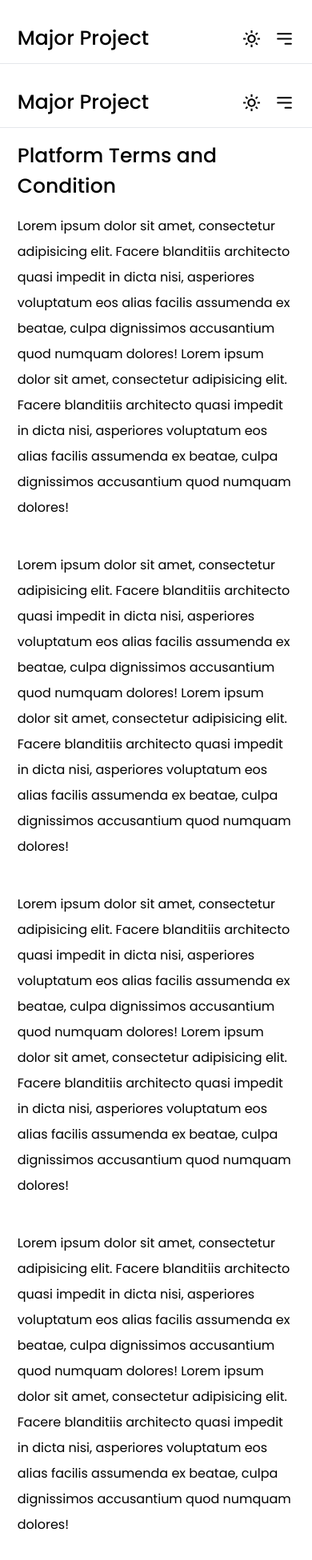
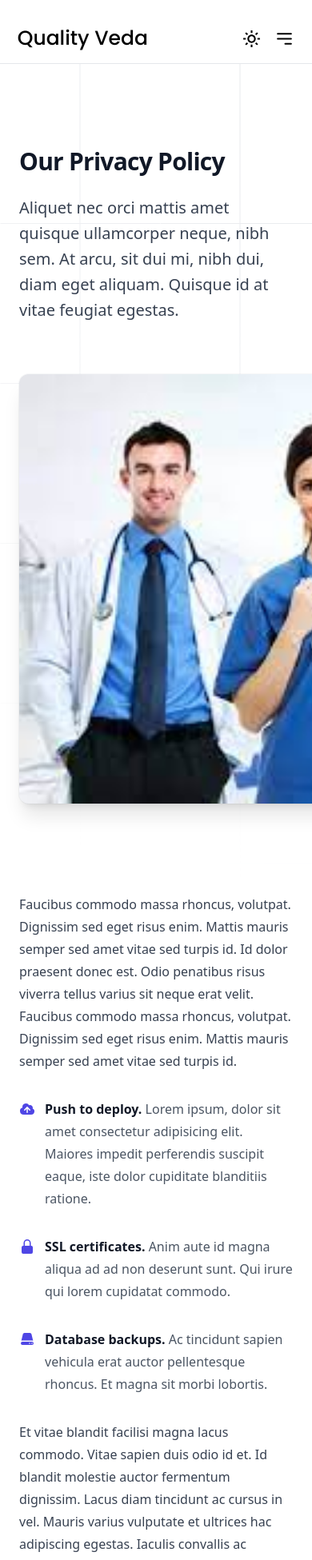
Before and after one commit to adityatyagi-av/qualityveda, a Next.js app: page /policy in a window 390 px wide. Shown: the top 1951 px of the page at 80% size. Built offline with nearby package versions, Linux system fonts and the light colour scheme; no server answers.

Commit message:
Addded more pages

```diff
--- a/app/components/Course/CourseContent.tsx
+++ b/app/components/Course/CourseContent.tsx
@@ -3,7 +3,7 @@ import React, { useState } from "react";
 import Loader from "../Loader/Loader";
 import Heading from "@/app/utils/Heading";
 import CourseContentMedia from "./CourseContentMedia";
-import Header from "../Header";
+
 import CourseContentList from "./CourseContentList";
 
 type Props = {
@@ -13,8 +13,7 @@ type Props = {
 
 const CourseContent = ({ id,user }: Props) => {
   const { data: contentData, isLoading,refetch } = useGetCourseContentQuery(id,{refetchOnMountOrArgChange:true});
-  const [open, setOpen] = useState(false);
-  const [route, setRoute] = useState('Login')
+
   const data = contentData?.content;
 
   const [activeVideo, setActiveVideo] = useState(0);
@@ -25,7 +24,7 @@ const CourseContent = ({ id,user }: Props) => {
         <Loader />
       ) : (
         <>
-          <Header activeItem={1} open={open} setOpen={setOpen} route={route} setRoute={setRoute} />
+
           <div className="w-full grid 800px:grid-cols-10">
             <Heading
               title={data[activeVideo]?.title}
--- a/app/components/Header.tsx
+++ b/app/components/Header.tsx
@@ -100,7 +100,7 @@ const Header: FC<Props> = ({ activeItem, setOpen, route, open, setRoute }) => {
                 href={"/"}
                 className={`text-[25px] font-Poppins font-[500] text-black dark:text-white`}
               >
-                Major Project
+                Quality Veda
               </Link>
             </div>
             <div className="flex items-center">
--- a/app/course/[id]/page.tsx
+++ b/app/course/[id]/page.tsx
@@ -1,5 +1,4 @@
 'use client'
-import React from "react";
 import CourseDetailsPage from "../../components/Course/CourseDetailsPage";
 
 
--- a/app/courses/page.tsx
+++ b/app/courses/page.tsx
@@ -2,13 +2,12 @@
 import { useGetUsersAllCoursesQuery } from "@/redux/features/courses/coursesApi";
 import { useGetHeroDataQuery } from "@/redux/features/layout/layoutApi";
 import { useSearchParams } from "next/navigation";
-import React, { useEffect, useState } from "react";
+import { useEffect, useState } from "react";
 import Loader from "../components/Loader/Loader";
-import Header from "../components/Header";
 import Heading from "../utils/Heading";
 import { styles } from "../styles/style";
 import CourseCard from "../components/Course/CourseCard";
-import Footer from "../components/Footer";
+
 
 type Props = {};
 
@@ -17,8 +16,7 @@ const Page = (props: Props) => {
   const search = searchParams?.get("title");
   const { data, isLoading } = useGetUsersAllCoursesQuery(undefined, {});
   const { data: categoriesData } = useGetHeroDataQuery("Categories", {});
-  const [route, setRoute] = useState("Login");
-  const [open, setOpen] = useState(false);
+
   const [courses, setcourses] = useState([]);
   const [category, setCategory] = useState("All");
 
@@ -48,13 +46,7 @@ const Page = (props: Props) => {
         <Loader />
       ) : (
         <>
-          <Header
-            route={route}
-            setRoute={setRoute}
-            open={open}
-            setOpen={setOpen}
-            activeItem={1}
-          />
+
           <div className="w-[95%] 800px:w-[85%] m-auto min-h-[70vh]">
             <Heading
               title={"All courses - Elearning"}
@@ -105,7 +97,7 @@ const Page = (props: Props) => {
                 ))}
             </div>
           </div>
-          <Footer />
+
         </>
       )}
     </div>
--- a/app/policy/Policy.tsx
+++ b/app/policy/Policy.tsx
@@ -1,79 +1,69 @@
-import React from "react";
-import { styles } from "../styles/style";
+import React from 'react'
 
-type Props = {};
+type Props = {}
 
 const Policy = (props: Props) => {
   return (
-    <div>
-      <div className={"w-[95%] 800px:w-[92%] m-auto py-2 text-black dark:text-white px-3"}>
-        <h1 className={`${styles.title} !text-start pt-2`}>
-          Platform Terms and Condition
-        </h1>
-      <ul style={{ listStyle: "unset", marginLeft: "15px" }}>
-      <p className="py-2 ml-[-15px] text-[16px] font-Poppins leading-8 whitespace-pre-line">
-          Lorem ipsum dolor sit amet, consectetur adipisicing elit. Facere
-          blanditiis architecto quasi impedit in dicta nisi, asperiores
-          voluptatum eos alias facilis assumenda ex beatae, culpa dignissimos
-          accusantium quod numquam dolores! Lorem ipsum dolor sit amet, consectetur adipisicing elit. Facere
-          blanditiis architecto quasi impedit in dicta nisi, asperiores
-          voluptatum eos alias facilis assumenda ex beatae, culpa dignissimos
-          accusantium quod numquam dolores!
-        </p>
-        <br />
-        <p className="py-2 ml-[-15px] text-[16px] font-Poppins leading-8 whitespace-pre-line">
-        Lorem ipsum dolor sit amet, consectetur adipisicing elit. Facere
-          blanditiis architecto quasi impedit in dicta nisi, asperiores
-          voluptatum eos alias facilis assumenda ex beatae, culpa dignissimos
-          accusantium quod numquam dolores! Lorem ipsum dolor sit amet, consectetur adipisicing elit. Facere
-          blanditiis architecto quasi impedit in dicta nisi, asperiores
-          voluptatum eos alias facilis assumenda ex beatae, culpa dignissimos
-          accusantium quod numquam dolores!
-        </p>
-        <br />
-        <p className="py-2 ml-[-15px] text-[16px] font-Poppins leading-8 whitespace-pre-line">
-        Lorem ipsum dolor sit amet, consectetur adipisicing elit. Facere
-          blanditiis architecto quasi impedit in dicta nisi, asperiores
-          voluptatum eos alias facilis assumenda ex beatae, culpa dignissimos
-          accusantium quod numquam dolores! Lorem ipsum dolor sit amet, consectetur adipisicing elit. Facere
-          blanditiis architecto quasi impedit in dicta nisi, asperiores
-          voluptatum eos alias facilis assumenda ex beatae, culpa dignissimos
-          accusantium quod numquam dolores!
-        </p>
-        <br />
-        <p className="py-2 ml-[-15px] text-[16px] font-Poppins leading-8 whitespace-pre-line">
-        Lorem ipsum dolor sit amet, consectetur adipisicing elit. Facere
-          blanditiis architecto quasi impedit in dicta nisi, asperiores
-          voluptatum eos alias facilis assumenda ex beatae, culpa dignissimos
-          accusantium quod numquam dolores! Lorem ipsum dolor sit amet, consectetur adipisicing elit. Facere
-          blanditiis architecto quasi impedit in dicta nisi, asperiores
-          voluptatum eos alias facilis assumenda ex beatae, culpa dignissimos
-          accusantium quod numquam dolores!
-        </p>
-        <br />
-        <p className="py-2 ml-[-15px] text-[16px] font-Poppins leading-8 whitespace-pre-line">
-        Lorem ipsum dolor sit amet, consectetur adipisicing elit. Facere
-          blanditiis architecto quasi impedit in dicta nisi, asperiores
-          voluptatum eos alias facilis assumenda ex beatae, culpa dignissimos
-          accusantium quod numquam dolores! Lorem ipsum dolor sit amet, consectetur adipisicing elit. Facere
-          blanditiis architecto quasi impedit in dicta nisi, asperiores
-          voluptatum eos alias facilis assumenda ex beatae, culpa dignissimos
-          accusantium quod numquam dolores!
-        </p>
-        <br />
-        <p className="py-2 ml-[-15px] text-[16px] font-Poppins leading-8 whitespace-pre-line">
-        Lorem ipsum dolor sit amet, consectetur adipisicing elit. Facere
-          blanditiis architecto quasi impedit in dicta nisi, asperiores
-          voluptatum eos alias facilis assumenda ex beatae, culpa dignissimos
-          accusantium quod numquam dolores! Lorem ipsum dolor sit amet, consectetur adipisicing elit. Facere
-          blanditiis architecto quasi impedit in dicta nisi, asperiores
-          voluptatum eos alias facilis assumenda ex beatae, culpa dignissimos
-          accusantium quod numquam dolores!
-        </p>
-      </ul>
+    <div className="relative isolate overflow-hidden dark:bg-hsl-custom bg-white px-6 py-24 sm:py-32 lg:overflow-visible lg:px-0">
+  <div className="absolute inset-0 -z-10 overflow-hidden">
+    <svg className="absolute left-[max(50%,25rem)] top-0 h-[64rem] w-[128rem] -translate-x-1/2 dark:stroke-gray-700 stroke-gray-200 [mask-image:radial-gradient(64rem_64rem_at_top,white,transparent)]" aria-hidden="true">
+      <defs>
+        <pattern id="e813992c-7d03-4cc4-a2bd-151760b470a0" width="200" height="200" x="50%" y="-1" patternUnits="userSpaceOnUse">
+          <path d="M100 200V.5M.5 .5H200" fill="none" />
+        </pattern>
+      </defs>
+
+      <rect width="100%" height="100%" stroke-width="0" fill="url(#e813992c-7d03-4cc4-a2bd-151760b470a0)" />
+    </svg>
+  </div>
+  <div className="mx-auto grid max-w-2xl grid-cols-1 gap-x-8 gap-y-16 lg:mx-0 lg:max-w-none lg:grid-cols-2 lg:items-start lg:gap-y-10">
+    <div className="lg:col-span-2 lg:col-start-1 lg:row-start-1 lg:mx-auto lg:grid lg:w-full lg:max-w-7xl lg:grid-cols-2 lg:gap-x-8 lg:px-8">
+      <div className="lg:pr-4">
+        <div className="lg:max-w-lg">
+
+          <h1 className="mt-2 text-3xl font-bold tracking-tight dark:text-gray-50 text-gray-900 sm:text-4xl">Our Privacy Policy</h1>
+          <p className="mt-6 text-xl leading-8 dark:text-gray-100 text-gray-700">Aliquet nec orci mattis amet quisque ullamcorper neque, nibh sem. At arcu, sit dui mi, nibh dui, diam eget aliquam. Quisque id at vitae feugiat egestas.</p>
+        </div>
       </div>
     </div>
-  );
-};
+    <div className="-ml-12 -mt-12 p-12 lg:sticky lg:top-4 lg:col-start-2 lg:row-span-2 lg:row-start-1 lg:overflow-hidden">
+      <img className="w-[48rem] max-w-none rounded-xl bg-gray-900 shadow-xl ring-1 ring-gray-400/10 sm:w-[57rem]" src="/assests/download.jpg" alt=""/>
+    </div>
+    <div className="lg:col-span-2 lg:col-start-1 lg:row-start-2 lg:mx-auto lg:grid lg:w-full lg:max-w-7xl lg:grid-cols-2 lg:gap-x-8 lg:px-8">
+      <div className="lg:pr-4">
+        <div className="max-w-xl text-base leading-7  dark:text-gray-200  text-gray-700 lg:max-w-lg">
+          <p>Faucibus commodo massa rhoncus, volutpat. Dignissim sed eget risus enim. Mattis mauris semper sed amet vitae sed turpis id. Id dolor praesent donec est. Odio penatibus risus viverra tellus varius sit neque erat velit. Faucibus commodo massa rhoncus, volutpat. Dignissim sed eget risus enim. Mattis mauris semper sed amet vitae sed turpis id.</p>
+          <ul role="list" className="mt-8 space-y-8 text-gray-600">
+            <li className="flex gap-x-3">
+              <svg className="mt-1 h-5 w-5 flex-none text-indigo-600" viewBox="0 0 20 20" fill="currentColor" aria-hidden="true">
+                <path fill-rule="evenodd" d="M5.5 17a4.5 4.5 0 01-1.44-8.765 4.5 4.5 0 018.302-3.046 3.5 3.5 0 014.504 4.272A4 4 0 0115 17H5.5zm3.75-2.75a.75.75 0 001.5 0V9.66l1.95 2.1a.75.75 0 101.1-1.02l-3.25-3.5a.75.75 0 00-1.1 0l-3.25 3.5a.75.75 0 101.1 1.02l1.95-2.1v4.59z" clip-rule="evenodd" />
+              </svg>
+              <span className='dark:text-gray-400'><strong className="font-semibold dark:text-gray-200 text-gray-900">Push to deploy.</strong> Lorem ipsum, dolor sit amet consectetur adipisicing elit. Maiores impedit perferendis suscipit eaque, iste dolor cupiditate blanditiis ratione.</span>
+            </li>
+            <li className="flex gap-x-3">
+              <svg className="mt-1 h-5 w-5 flex-none text-indigo-600" viewBox="0 0 20 20" fill="currentColor" aria-hidden="true">
+                <path fill-rule="evenodd" d="M10 1a4.5 4.5 0 00-4.5 4.5V9H5a2 2 0 00-2 2v6a2 2 0 002 2h10a2 2 0 002-2v-6a2 2 0 00-2-2h-.5V5.5A4.5 4.5 0 0010 1zm3 8V5.5a3 3 0 10-6 0V9h6z" clip-rule="evenodd" />
+              </svg>
+              <span className='dark:text-gray-400'><strong className="font-semibold dark:text-gray-200 text-gray-900">SSL certificates.</strong> Anim aute id magna aliqua ad ad non deserunt sunt. Qui irure qui lorem cupidatat commodo.</span>
+            </li>
+            <li className="flex gap-x-3">
+              <svg className="mt-1 h-5 w-5 flex-none text-indigo-600" viewBox="0 0 20 20" fill="currentColor" aria-hidden="true">
+                <path d="M4.632 3.533A2 2 0 016.577 2h6.846a2 2 0 011.945 1.533l1.976 8.234A3.489 3.489 0 0016 11.5H4c-.476 0-.93.095-1.344.267l1.976-8.234z" />
+                <path fill-rule="evenodd" d="M4 13a2 2 0 100 4h12a2 2 0 100-4H4zm11.24 2a.75.75 0 01.75-.75H16a.75.75 0 01.75.75v.01a.75.75 0 01-.75.75h-.01a.75.75 0 01-.75-.75V15zm-2.25-.75a.75.75 0 00-.75.75v.01c0 .414.336.75.75.75H13a.75.75 0 00.75-.75V15a.75.75 0 00-.75-.75h-.01z" clip-rule="evenodd" />
+              </svg>
+              <span className='dark:text-gray-400'><strong className="font-semibold dark:text-gray-200  text-gray-900">Database backups.</strong> Ac tincidunt sapien vehicula erat auctor pellentesque rhoncus. Et magna sit morbi lobortis.</span>
+            </li>
+          </ul>
+          <p className=" dark:text-gray-300 mt-8">Et vitae blandit facilisi magna lacus commodo. Vitae sapien duis odio id et. Id blandit molestie auctor fermentum dignissim. Lacus diam tincidunt ac cursus in vel. Mauris varius vulputate et ultrices hac adipiscing egestas. Iaculis convallis ac tempor et ut. Ac lorem vel integer orci.</p>
+          <h2 className="mt-16 text-2xl font-bold tracking-tight dark:text-gray-400  text-gray-900">No server? No problem.</h2>
+          <p className="mt-6  dark:text-gray-400 ">Id orci tellus laoreet id ac. Dolor, aenean leo, ac etiam consequat in. Convallis arcu ipsum urna nibh. Pharetra, euismod vitae interdum mauris enim, consequat vulputate nibh. Maecenas pellentesque id sed tellus mauris, ultrices mauris. Tincidunt enim cursus ridiculus mi. Pellentesque nam sed nullam sed diam turpis ipsum eu a sed convallis diam.</p>
+        </div>
+      </div>
+    </div>
+  </div>
+</div>
 
-export default Policy;
+  )
+}
+
+export default Policy
--- a/app/policy/page.tsx
+++ b/app/policy/page.tsx
@@ -1,16 +1,12 @@
 "use client";
-import React, { useState } from "react";
 import Heading from "../utils/Heading";
-import Header from "../components/Header";
-import Footer from "../components/Footer";
+
 import Policy from "./Policy";
 
 type Props = {};
 
 const Page = (props: Props) => {
-  const [open, setOpen] = useState(false);
-  const [activeItem, setActiveItem] = useState(3);
-  const [route, setRoute] = useState("Login");
+
 
   return (
     <div>
@@ -19,15 +15,9 @@ const Page = (props: Props) => {
         description="Elearning is a learning management system for helping programmers."
         keywords="programming,mern"
       />
-      <Header
-        open={open}
-        setOpen={setOpen}
-        activeItem={activeItem}
-        setRoute={setRoute}
-        route={route}
-      />
+
       <Policy />
-      <Footer />
+
     </div>
   );
 };
--- a/app/utils/NavItems.tsx
+++ b/app/utils/NavItems.tsx
@@ -18,10 +18,7 @@ export const navItemsData = [
     name: "Policy",
     url: "/policy",
   },
-  {
-    name: "FAQ",
-    url: "/faq",
-  },
+
 ];
 
 type Props = {
```
Also changed, not shown: app/components/Course/CourseDetailsPage.tsx (+2 -8 lines), app/components/Route/Reviews.tsx (+53 -30 lines).
